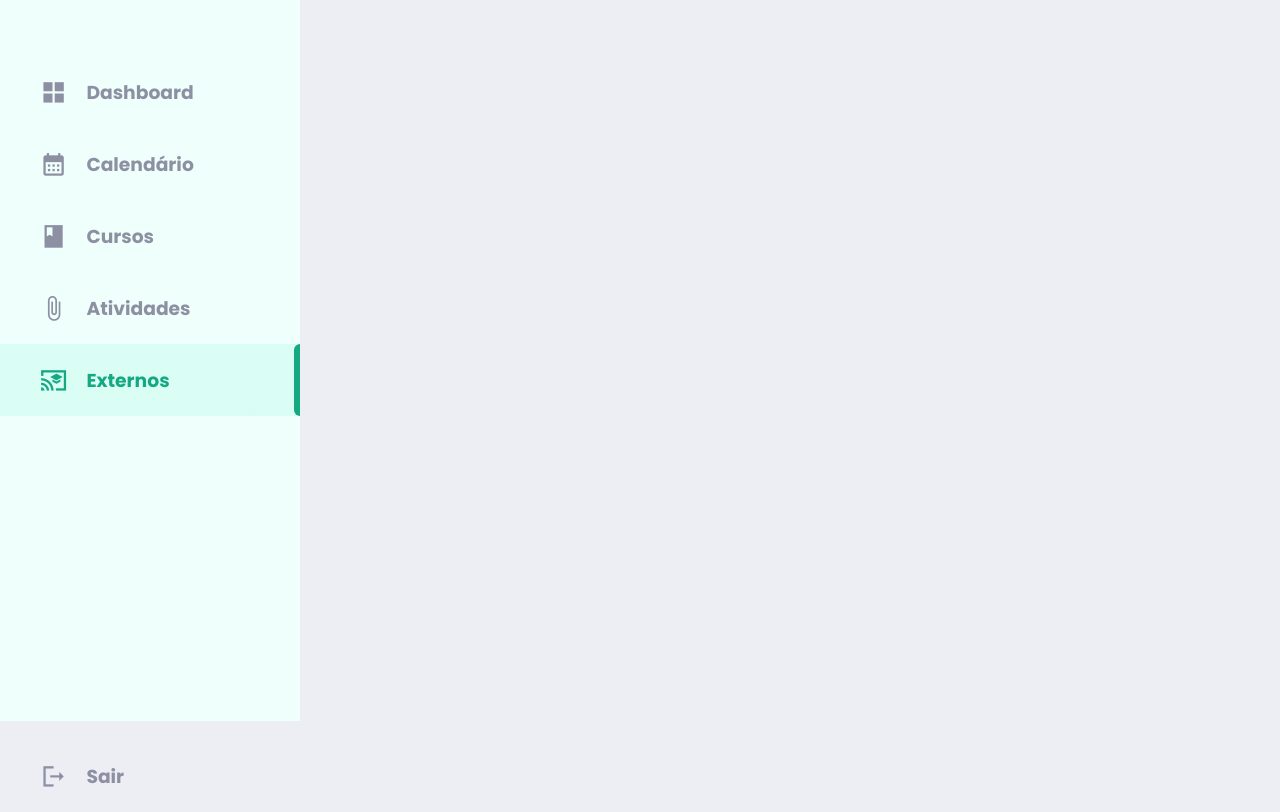
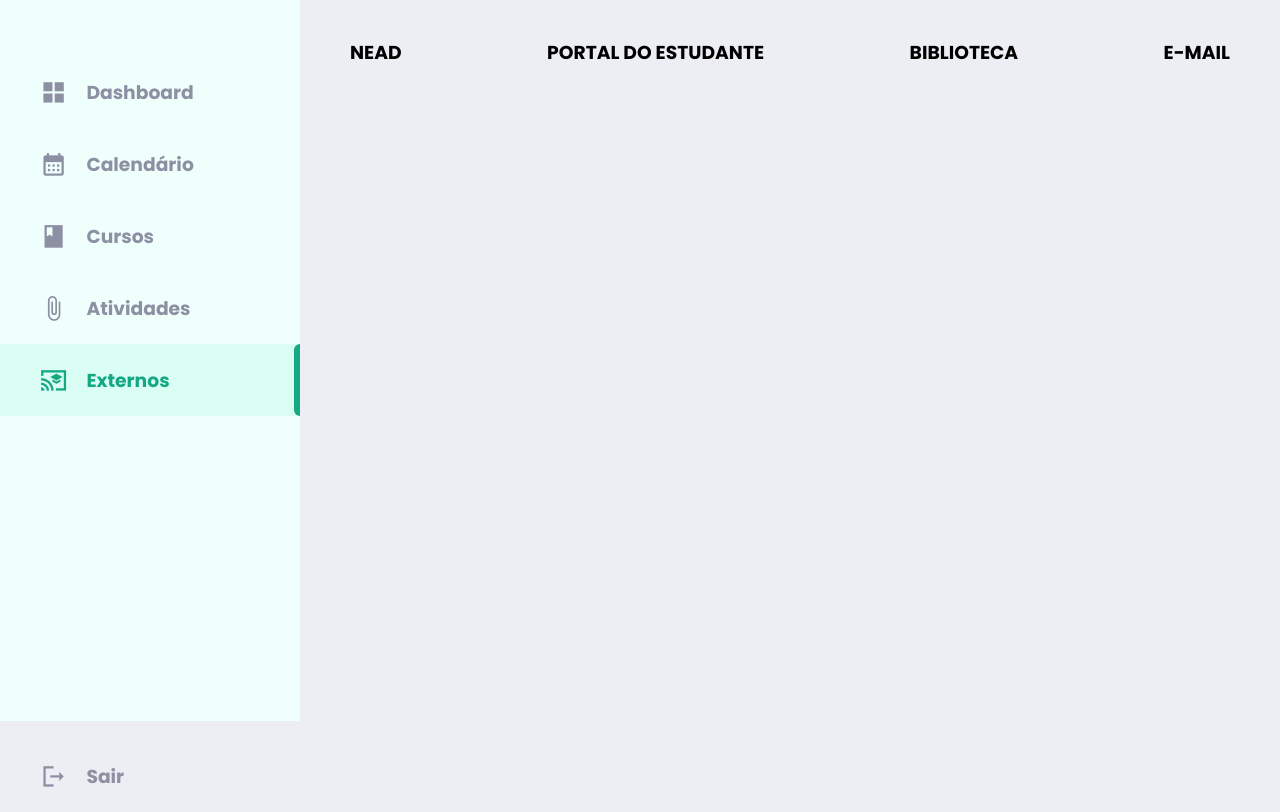
Before and after one commit to GeovaniSS/ColaboraIFB, a plain HTML site: page views/externos.html in a window 1280 px wide. Shown: the part 99-911 px from the top of the page. Drawn offline with Linux system fonts and the light colour scheme.

Commit message:
Página de sistemas externos

```diff
--- /dev/null
+++ b/styles/externos-style.css
@@ -0,0 +1,11 @@
+main {
+    display: grid;
+    grid-template-columns: 300px auto;
+    gap: 50px;
+    margin-right: 50px;
+}
+
+.external-card-container {
+    display: flex;
+    justify-content: space-between;
+}
--- a/views/externos.html
+++ b/views/externos.html
@@ -9,6 +9,7 @@
     <link href="https://fonts.googleapis.com/icon?family=Material+Icons+Sharp" rel="stylesheet">
     <link rel="stylesheet" href="../styles/nav-style.css">
     <link rel="stylesheet" href="../styles/menu-style.css">
+    <link rel="stylesheet" href="../styles/externos-style.css">
 </head>
 <body>
     <!--NAVIGATION-->
@@ -74,6 +75,27 @@
                 </a>
             </div>
         </aside>
+
+        <section id="middle">
+            <div class="external-card-container">
+                <div class="external-card">
+                    <img src="" alt="">
+                    <h3>NEAD</h3>
+                </div>
+                <div class="external-card">
+                    <img src="" alt="">
+                    <h3>PORTAL DO ESTUDANTE</h3>
+                </div>
+                <div class="external-card">
+                    <img src="" alt="">
+                    <h3>BIBLIOTECA</h3>
+                </div>
+                <div class="external-card">
+                    <img src="" alt="">
+                    <h3>E-MAIL</h3>
+                </div>
+            </div>
+        </section>
     </main>
     <script src="../scripts/menu.js"></script>
 </body>
```
